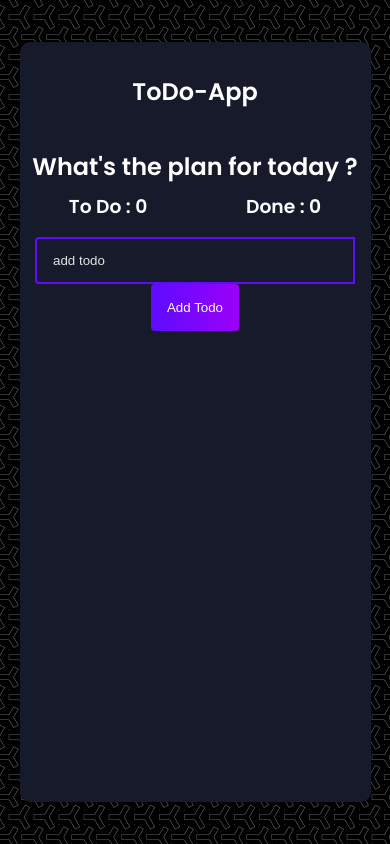
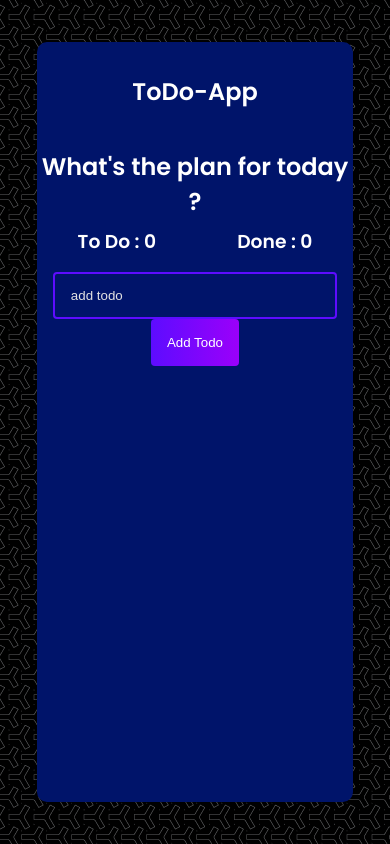
Before and after one commit to Florian-Techer/react-todo, a React (Create React App) app: page / in a window 390 px wide. Built offline with nearby package versions, Linux system fonts and the light colour scheme.

Commit message:
responsive

```diff
--- a/src/App.css
+++ b/src/App.css
@@ -4,6 +4,8 @@
      margin: 0;
      padding: 0;
  }
+
+
 
  body {
     height: 100vh;
@@ -20,7 +22,7 @@
      justify-content: start;
      width: 520px;
      min-height: 600px;
-     background: #161a2b;
+     background: #00146a;
      text-align: center;
      margin: 0 auto;
      border-radius: 10px;
@@ -187,22 +189,28 @@
 
 /* =========== MEDIA QUERY SMALL =========== */
 @media screen and (max-width: 600px) {
+    #root{
+        width: 90%;
+    }
+
     .todo-app {
-        display: flex;
-        flex-direction: column;
-        justify-content: start;
         width: 90%;
         min-height: 90vh;
-        background: #161a2b;
-        text-align: center;
-        margin: 0 auto;
-        border-radius: 10px;
-        padding-bottom: 32px;
-        font-size: 1rem;
+        margin: 0.2rem auto;
     }
 
     .todo-button {
         border-radius: 4px 4px 4px 4px;
 
     }
+
+    .todo-input {
+        padding: 14px 32px 14px 16px;
+        border-radius:  4px 4px 4px 4px;
+        border: 2px solid #5d0cff;
+        outline: none;
+        width: 90%;
+        background: transparent;
+        color: #fff;
+     }
 }
```
